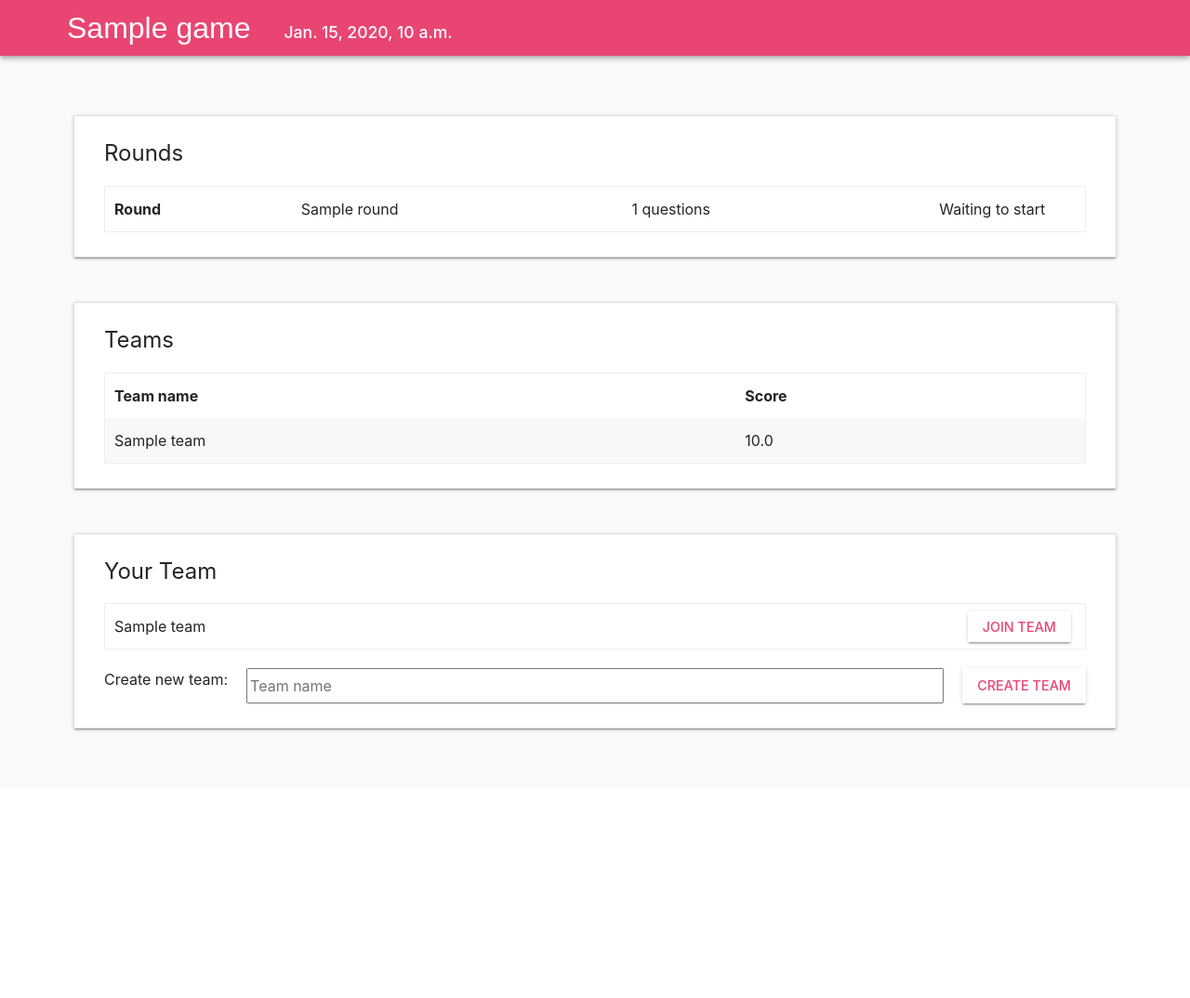
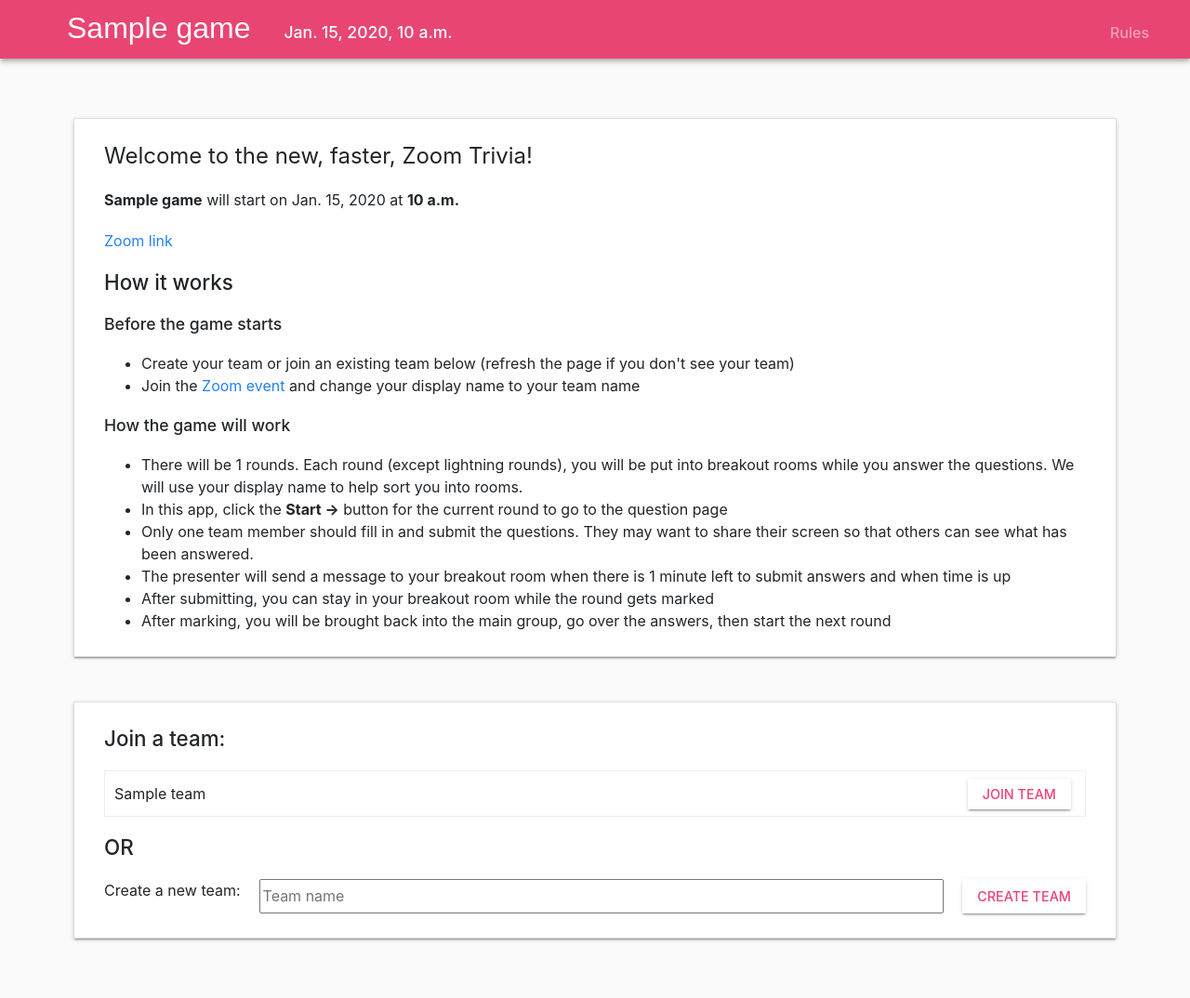
Before and after one commit to ariannedee/zoom-trivia, a Django app: page / in a window 1280 px wide. Shown: the whole page at 93% size. Before the commit the page ends 787 px from the top, so only its background shows below. Run offline with Django 3.2, Linux system fonts and the light colour scheme; tables that the repository leaves empty hold one stand-in row (values such as "Sample post"); some libraries are stand-ins or nearby versions; some web fonts are replaced.

Commit message:
Add a rules overview and different lobby views if user has team selected

```diff
--- a/zoom_trivia/games/models.py
+++ b/zoom_trivia/games/models.py
@@ -31,6 +31,7 @@ class Game(TimeStampedModel):
     start_time = models.DateTimeField(null=True, blank=True)
     current_round = models.ForeignKey('Round', related_name='current_game', on_delete=models.SET_NULL, null=True, blank=True)
     round_state = models.IntegerField(choices=ROUND_STATE, default=0)
+    link = models.CharField(null=True, blank=True, max_length=255)
 
     def start_round(self):
         if self.round_state == 1:
--- a/zoom_trivia/games/urls.py
+++ b/zoom_trivia/games/urls.py
@@ -9,6 +9,7 @@ from .views import (
     player_answers,
     question_view,
     round_start_view,
+    rules,
     score,
     start_marking,
     start_round,
@@ -19,6 +20,7 @@ app_name = "games"
 urlpatterns = [
     path("<int:game_id>/", view=game_index, name="game"),
     path("", view=game_index, name="home"),
+    path("rules/", view=rules, name="rules"),
     path(
         "<int:game_id>/round/<int:round_num>/", view=round_start_view, name="round_start"
     ),
--- a/zoom_trivia/games/views.py
+++ b/zoom_trivia/games/views.py
@@ -3,6 +3,8 @@ import json
 from django.contrib import messages
 from django.http import HttpResponse
 from django.shortcuts import get_object_or_404, redirect, render
+from django.urls import reverse
+from django.utils.safestring import mark_safe
 from django.views.decorators.http import require_POST
 
 from zoom_trivia.games.models import Game, Question
@@ -20,6 +22,12 @@ def game_index(request, game_id=1):
         if team_id:
             context['team'] = Team.objects.get(id=team_id)
     return render(request, "games/game_lobby.html", context=context)
+
+
+def rules(request):
+    game = get_object_or_404(Game, pk=1)
+    context = {"game": game}
+    return render(request, "games/rules.html", context=context)
 
 
 def round_start_view(request, game_id, round_num):
@@ -109,6 +117,12 @@ def submit_answers(request, game_id, round_num):
     game = get_object_or_404(Game, pk=game_id)
     _round = game.rounds.get(number=round_num)
     team_id = request.POST.get('team')
+    if not team_id or not Team.objects.filter(id=team_id).count():
+        messages.add_message(request, messages.WARNING,
+            mark_safe(f"You don't have a team set. Go to the <a target=\"_blank\" href=\"{reverse('games:home')}\">lobby</a> to select a team first."))
+        context = {"round": _round}
+        return render(request, "games/player_answer_round.html", context=context)
+
     for question in _round.questions.all():
         team_answer, created = TeamAnswer.objects.get_or_create(team_id=team_id, question=question)
         answer = request.POST.get(str(question.pk))
@@ -119,7 +133,6 @@ def submit_answers(request, game_id, round_num):
             team_answer.submitted = True
             team_answer.save()
     context = {"round": _round, "answers": {answer.question.pk: answer.answer for answer in _round.get_team_answers(team_id)}}
-    print(context)
     return render(request, "games/player_answer_round.html", context=context)
 
 
--- a/zoom_trivia/static/css/project.css
+++ b/zoom_trivia/static/css/project.css
@@ -125,6 +125,10 @@ a.lobby-link {
   font-size: 22.4px;
   font-size: 1.4rem; }
 
+.index h4 {
+  font-size: 17.6px;
+  font-size: 1.1rem; }
+
 .index table {
   border: 1px solid #EEE;
   border-radius: 10px; }
--- a/zoom_trivia/static/sass/project.scss
+++ b/zoom_trivia/static/sass/project.scss
@@ -181,6 +181,10 @@ a.lobby-link {
     font-size: 1.4rem;
   }
 
+  h4 {
+    font-size: 1.1rem;
+  }
+
   table {
     border: 1px solid #EEE;
     border-radius: 10px;
--- a/zoom_trivia/templates/base.html
+++ b/zoom_trivia/templates/base.html
@@ -46,6 +46,9 @@
 
       <div class="collapse navbar-collapse justify-content-end" id="navbarSupportedContent">
         <ul class="navbar-nav">
+          <li class="nav-item">
+            <a class="nav-link" href="{% url 'games:rules' %}">Rules</a>
+          </li>
           {% if request.user.is_authenticated %}
             <li class="nav-item">
               {# URL provided by django-allauth/account/urls.py #}
--- a/zoom_trivia/templates/games/game_lobby.html
+++ b/zoom_trivia/templates/games/game_lobby.html
@@ -5,6 +5,7 @@
 {% endblock %}
 
 {% block content %}
+  {% if request.user.is_authenticated or team %}
     <div class="card">
       <h2>Rounds</h2>
       {% if request.user.is_authenticated %}
@@ -32,31 +33,15 @@
       </div>
       <div class="card">
         <h2>Your Team</h2>
-      {% if team %}
-        <div class="flex">
-          <h3>{{ team.name }}</h3>
-          <a class="button" href="{% url 'teams:leave_team' game.id %}">Leave team</a>
+        {% include "games/partials/show_team.html" %}
       </div>
+    {% endif %}
   {% else %}
-        <table>
-          {% for team in game.teams.all %}
-            <tr>
-              <td>{{ team.name }}</td>
-              <td class="align-right">
-                <a class="button" href="{% url 'teams:join_team' game.id team.id %}">Join team</a>
-              </td>
-            </tr>
-          {% endfor %}
-        </table>
-        <form method="post" action="{% url 'teams:create_team' game.id %}">
-          {% csrf_token %}
-          <div class="flex">
-            <label for="team_name">Create new team:</label>
-            <input type="text" id="id-team-name" name="team_name" placeholder="Team name"/>
-            <input type="submit" value="Create team"/>
+    <div class="card">
+      {% include "games/partials/intro.html" %}
     </div>
-        </form>
-      {% endif %}
+    <div class="card">
+      {% include "games/partials/create_team.html" %}
     </div>
   {% endif %}
 
--- /dev/null
+++ b/zoom_trivia/templates/games/partials/create_team.html
@@ -0,0 +1,20 @@
+<h3>Join a team:</h3>
+<table>
+  {% for team in game.teams.all %}
+    <tr>
+      <td>{{ team.name }}</td>
+      <td class="align-right">
+        <a class="button" href="{% url 'teams:join_team' game.id team.id %}">Join team</a>
+      </td>
+    </tr>
+  {% endfor %}
+</table>
+<h3>OR</h3>
+<form method="post" action="{% url 'teams:create_team' game.id %}">
+  {% csrf_token %}
+  <div class="flex">
+    <label for="team_name">Create a new team:</label>
+    <input type="text" id="id-team-name" name="team_name" placeholder="Team name"/>
+    <input type="submit" value="Create team"/>
+  </div>
+</form>
--- /dev/null
+++ b/zoom_trivia/templates/games/partials/intro.html
@@ -0,0 +1,19 @@
+<h2>Welcome to the new, faster, Zoom Trivia!</h2>
+<p><strong>{{ game.name }}</strong> will start on {{ game.start_time.date }} at <strong>{{ game.start_time.time }}</strong></p>
+<p><a href="{{ game.link }}">Zoom link</a></p>
+<h3>How it works</h3>
+<h4>Before the game starts</h4>
+<ul>
+  <li>Create your team or join an existing team below (refresh the page if you don't see your team)</li>
+  <li>Join the <a href="{{ game.link }}">Zoom event</a> and change your display name to your team name</li>
+</ul>
+<h4>How the game will work</h4>
+<ul>
+  <li>There will be {{ game.rounds.count }} rounds. Each round (except lightning rounds), you will be put into breakout rooms while you answer the questions.
+  We will use your display name to help sort you into rooms.</li>
+  <li>In this app, click the <strong>Start →</strong> button for the current round to go to the question page</li>
+  <li>Only one team member should fill in and submit the questions. They may want to share their screen so that others can see what has been answered.</li>
+  <li>The presenter will send a message to your breakout room when there is 1 minute left to submit answers and when time is up</li>
+  <li>After submitting, you can stay in your breakout room while the round gets marked</li>
+  <li>After marking, you will be brought back into the main group, go over the answers, then start the next round</li>
+</ul>
--- a/zoom_trivia/templates/games/partials/round_table_player.html
+++ b/zoom_trivia/templates/games/partials/round_table_player.html
@@ -9,7 +9,7 @@
         {% if game.round_state == 0 %}
           Waiting to start
         {% elif game.round_state == 1 or game.round_state == 2 %}
-          <a class="button primary" href="{% url 'games:player_answers' game.id round.number %}">Start</a>
+          <a class="button primary" href="{% url 'games:player_answers' game.id round.number %}">Start →</a>
         {% elif game.round_state == 3 %}
           <a class="button primary" href="{% url 'games:answer' game.id round.number 1 %}">Show answers</a>
         {% endif %}
--- /dev/null
+++ b/zoom_trivia/templates/games/partials/show_team.html
@@ -0,0 +1,4 @@
+<div class="flex">
+  <h3>{{ team.name }}</h3>
+  <a class="button" href="{% url 'teams:leave_team' game.id %}">Leave team</a>
+</div>
```
Also changed, not shown: zoom_trivia/templates/games/rules.html (added, +11 -0 lines), zoom_trivia/games/migrations/0007_game_link.py (added), zoom_trivia/static/css/project.min.css. Lines whose indentation alone changed are shown as unchanged.
